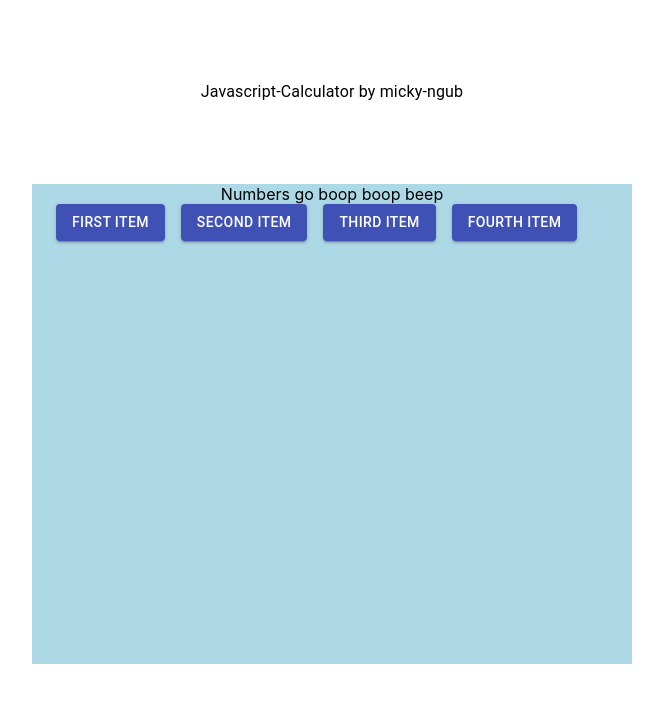
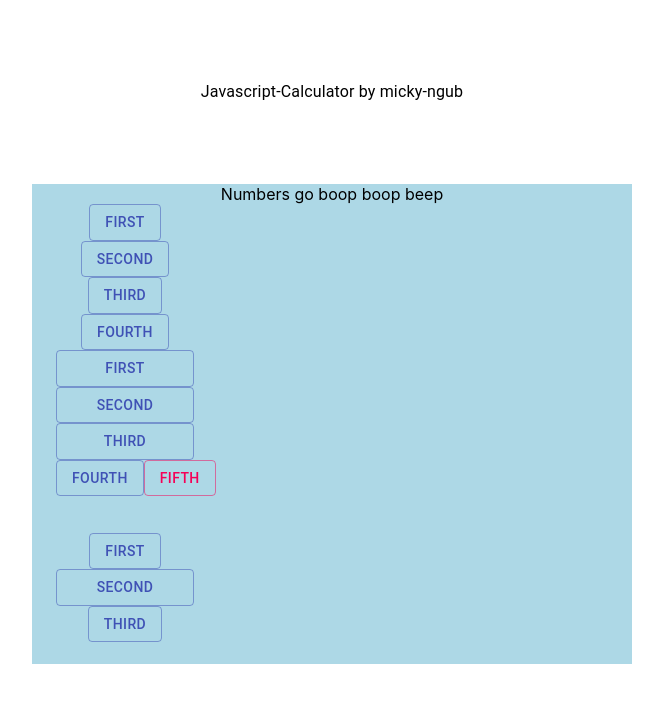
Before and after one commit to mickyngub/fcc-fe-javascript-calculator, a React (Create React App) app: page / in a window 1280 px wide. Shown: the top 702 px of the page, without its empty margins (308-971 px from the left). Built offline with nearby package versions, Linux system fonts and the light colour scheme.

Commit message:
messing with grid

```diff
--- a/src/Components/Calculator.js
+++ b/src/Components/Calculator.js
@@ -13,26 +13,88 @@ const Calculator = () => {
       }}
     >
       Numbers go boop boop beep
-      <Grid container spacing={2}>
-        <Grid item>
-          <Button color="primary" variant="contained">
-            First Item
+      <Grid container spacing={0} style={{ display: "grid" }}>
+        <Grid item xs={3}>
+          <Button color="primary" variant="outlined">
+            First
           </Button>
         </Grid>
-        <Grid item>
-          <Button color="primary" variant="contained">
-            Second Item
+        <Grid item xs={3}>
+          <Button color="primary" variant="outlined">
+            Second
           </Button>
         </Grid>
 
-        <Grid item>
-          <Button color="primary" variant="contained">
-            Third Item
+        <Grid item xs={3}>
+          <Button color="primary" variant="outlined">
+            Third
           </Button>
         </Grid>
-        <Grid item>
-          <Button color="primary" variant="contained">
-            Fourth Item
+        <Grid item xs={3}>
+          <Button color="primary" variant="outlined">
+            Fourth
+          </Button>
+        </Grid>
+        <Grid item xs={3}>
+          <Button
+            color="primary"
+            variant="outlined"
+            style={{ width: "100%", height: "100%" }}
+          >
+            First
+          </Button>
+        </Grid>
+        <Grid item xs={3}>
+          <Button
+            color="primary"
+            variant="outlined"
+            style={{ width: "100%", height: "100%" }}
+          >
+            Second
+          </Button>
+        </Grid>
+
+        <Grid item xs={3}>
+          <Button
+            color="primary"
+            variant="outlined"
+            style={{ width: "100%", height: "100%" }}
+          >
+            Third
+          </Button>
+        </Grid>
+        <Grid item xs={3} container direction="column">
+          <Button color="primary" variant="outlined">
+            Fourth
+          </Button>
+          <Grid item xs={12}>
+            <Button
+              color="secondary"
+              variant="outlined"
+              style={{ width: "100%" }}
+            >
+              Fifth
+            </Button>
+          </Grid>
+        </Grid>
+        <Grid item xs={3}>
+          <Button color="primary" variant="outlined">
+            First
+          </Button>
+        </Grid>
+        <Grid item xs={3}>
+          <Button
+            color="primary"
+            variant="outlined"
+            style={{ width: "100%", height: "100%" }}
+          >
+            Second
+          </Button>
+        </Grid>
+
+        <Grid item xs={3}>
+          <Button color="primary" variant="outlined">
+            Third
           </Button>
         </Grid>
       </Grid>
```
